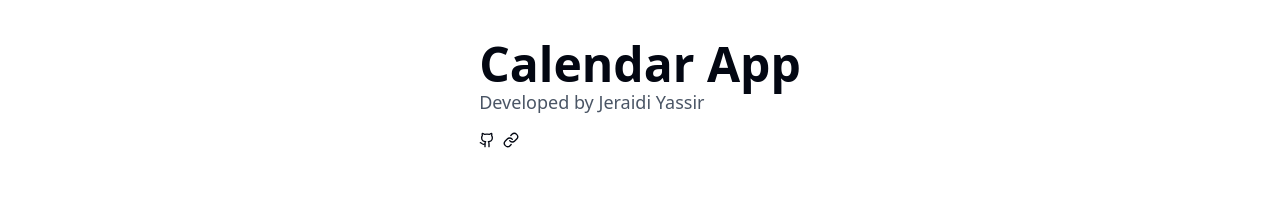
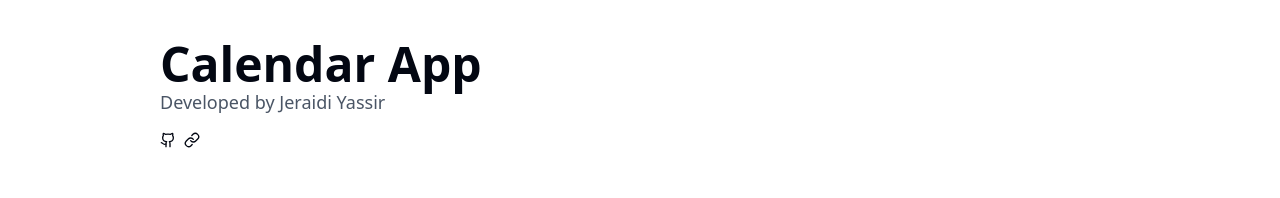
Before and after one commit to oloidev/full-calendar, a Next.js app: page /calendar in a window 1280 px wide. Shown: the top 198 px of the page. Built offline with nearby package versions, Linux system fonts and the light colour scheme.

Commit message:
finished the v1

```diff
--- a/src/app/calendar/page.tsx
+++ b/src/app/calendar/page.tsx
@@ -4,8 +4,8 @@ import Link from "next/link";
 
 export default function Page() {
     return (
-        <div className="flex flex-col  h-screen">
-            <div className="info mx-auto my-10">
+        <div className="h-screen">
+            <div className="info mx-8 md:mx-40 my-10">
                 <h1 className="text-5xl font-bold">Calendar App</h1>
                 <p className="text-lg text-gray-600">Developed by Jeraidi Yassir
 
--- a/src/modules/calendar/components/client-container.tsx
+++ b/src/modules/calendar/components/client-container.tsx
@@ -72,7 +72,7 @@ export function ClientContainer() {
 
   return (
     <motion.div
-      className="rounded-xl border"
+      className="w-full rounded-xl border"
       initial="initial"
       animate="animate"
       exit="exit"
```
